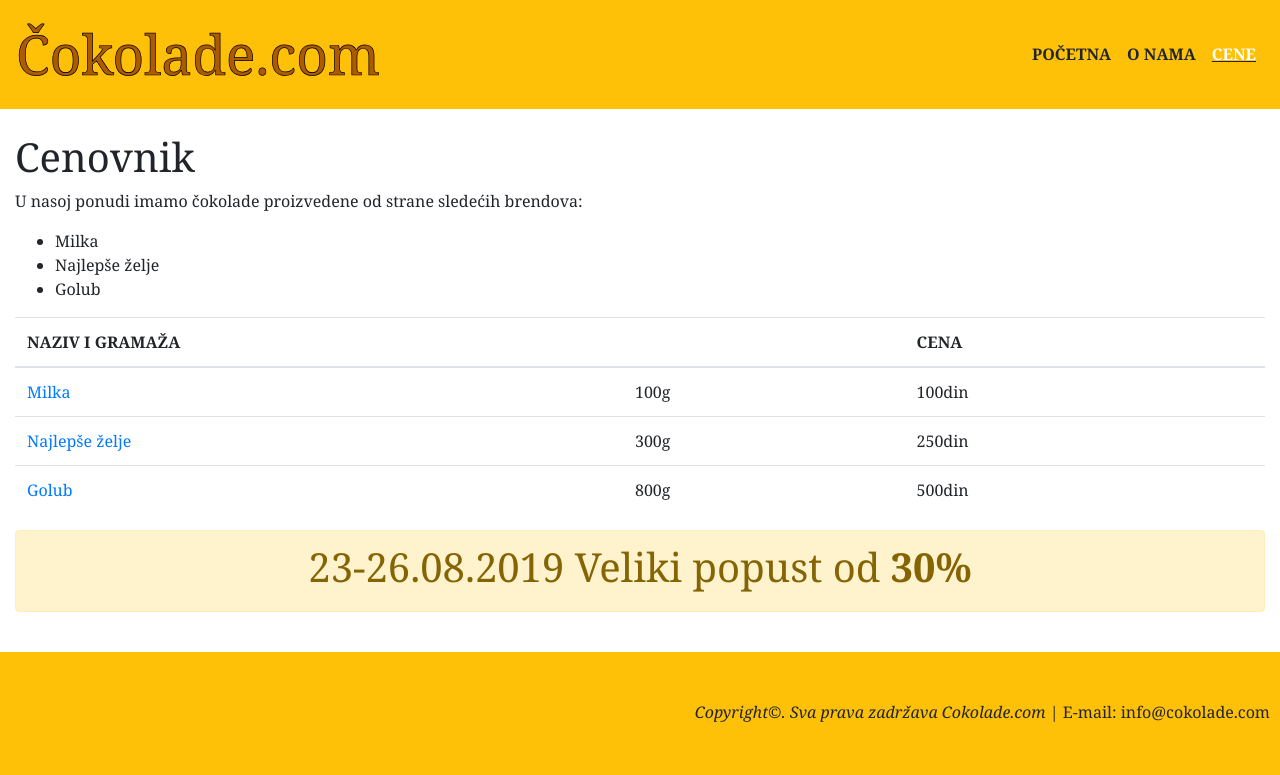
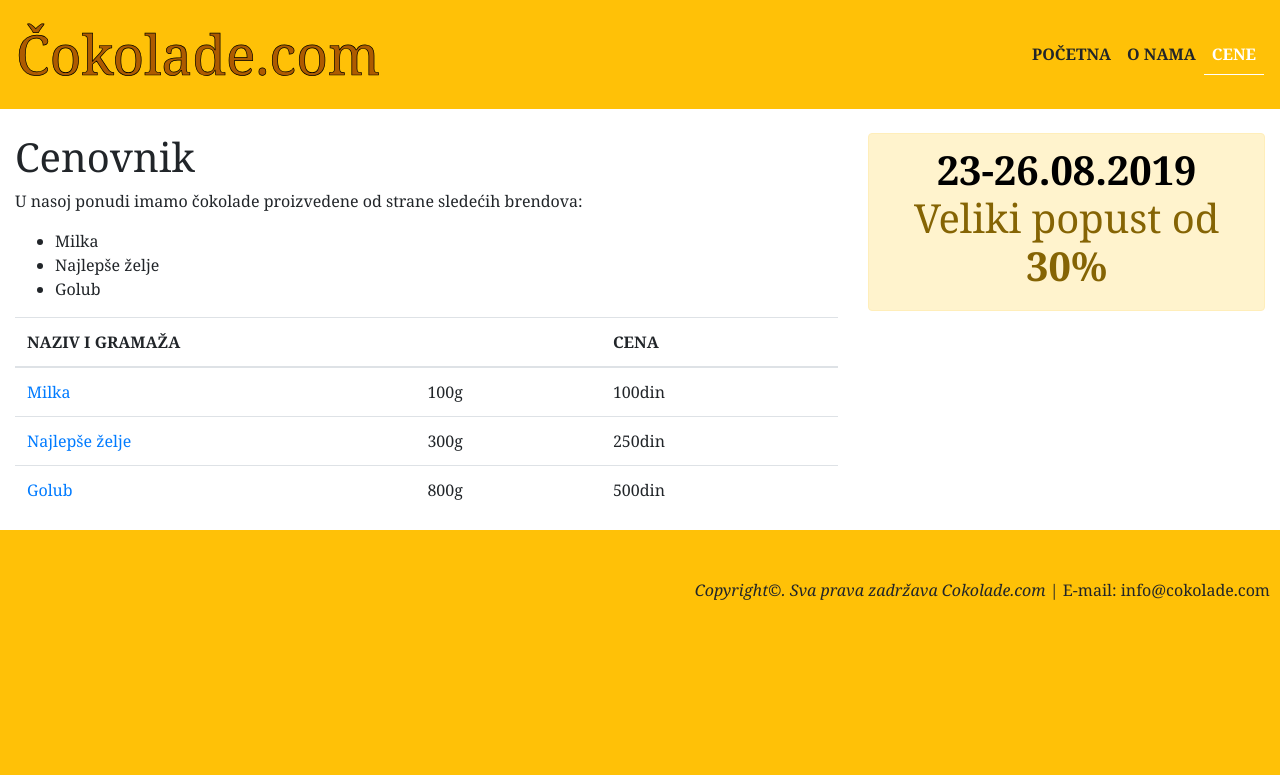
Before and after one commit to stralz/razredni, a plain HTML site: page cene.html in a window 1280 px wide. Drawn offline with nearby package versions, Linux system fonts and the light colour scheme.

Commit message:
Add files via upload

```diff
--- a/cene.html
+++ b/cene.html
@@ -35,6 +35,8 @@
             </nav>
         </header>
         <div class="container-fluid">
+			<div class="row">
+				<div class="col-sm-8">
 					<br>
 					<h1>Cenovnik</h1>
 					<main>
@@ -79,13 +81,17 @@
 								</tbody>
 							</table>
 						</section>
+					</main>
+				</div>
+				<div class="col-sm-4">
+					<br>
 					<aside class="alert alert-warning text-center">
 						<h1>
-                        23-26.08.2019 Veliki popust od <b>30%</b>
+							<span style="color: black;"><b>23-26.08.2019</b></span> Veliki popust od <b>30%</b>
 						</h1>
 					</aside>
-                <br>
-            </main>
+				</div>
+			</div>
         </div>
         <div id="footer" class="text-right">
             <footer>
--- a/css/style.css
+++ b/css/style.css
@@ -6,6 +6,12 @@ body {
 footer {
     line-height: 120px;
     padding-right: 10px;
+	float: right;
+	position: static;
+	right: 0;
+	bottom: 0;
+	left: 0;
+	background-color: #ffc107;
 }
 
 .navbar-nav .nav-item .nav-link{
@@ -16,8 +22,8 @@ footer {
 .jumbotron {
     background-image: url('../img/banner2.jpg');
     background-size: 100%;
+	background-repeat: no-repeat;
     background-blend-mode: luminosity;
-    margin-bottom: 0;
 }
 
 .jumbotron a {
@@ -29,7 +35,7 @@ footer {
 }
 
 .active {
-    text-decoration: underline;
+    border-bottom: 1px solid white;
 }
 
 .navbar-brand{
```
Also changed, not shown: index.html (+1 -1 lines). Lines whose indentation alone changed are shown as unchanged.
